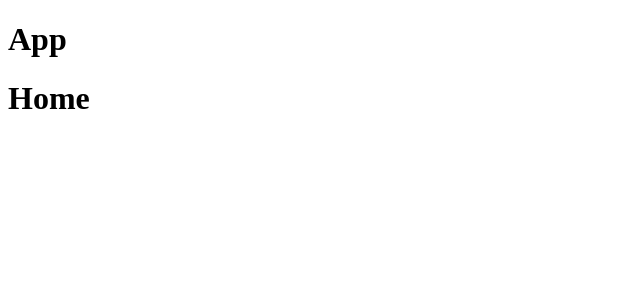
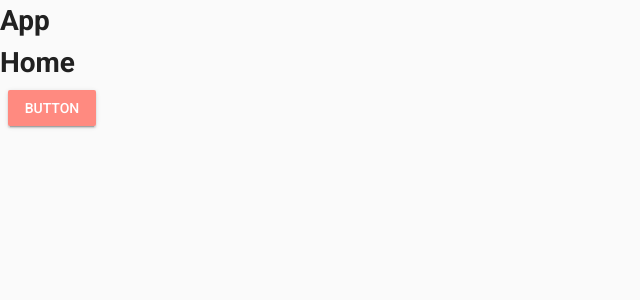
Before and after one commit to crea00/fullstack-vue-graphql, a Vue app in the folder client/: page / in a window 1280 px wide. Shown: the top 300 px of the page, without its empty margins (0-640 px from the left). Built offline with nearby package versions, Linux system fonts and the light colour scheme; a small style sheet from the web is missing.

Commit message:
Install Vuetify Plugin and Generating a Theme

```diff
--- a/client/babel.config.js
+++ b/client/babel.config.js
@@ -1,5 +1,10 @@
 module.exports = {
-  presets: [
-    '@vue/app'
+  "presets": [
+    [
+      "@vue/app",
+      {
+        "useBuiltIns": "entry"
+      }
+    ]
   ]
 }
--- a/client/public/index.html
+++ b/client/public/index.html
@@ -6,6 +6,8 @@
     <meta name="viewport" content="width=device-width,initial-scale=1.0">
     <link rel="icon" href="<%= BASE_URL %>favicon.ico">
     <title>client</title>
+    <link rel="stylesheet" href="https://fonts.googleapis.com/css?family=Roboto:100,300,400,500,700,900">
+    <link rel="stylesheet" href="https://fonts.googleapis.com/css?family=Material+Icons">
   </head>
   <body>
     <noscript>
--- a/client/src/App.vue
+++ b/client/src/App.vue
@@ -1,6 +1,6 @@
 <template>
-  <div>
+  <v-app>
     <h1>App</h1>
     <router-view/>
-  </div>
+  </v-app>
 </template>
--- a/client/src/components/Home.vue
+++ b/client/src/components/Home.vue
@@ -1,6 +1,7 @@
 <template>
   <div>
     <h1>Home</h1>
+    <v-btn color="error">Button</v-btn>
   </div>
 </template>
 
--- a/client/src/main.js
+++ b/client/src/main.js
@@ -1,7 +1,11 @@
+import '@babel/polyfill'
 import Vue from 'vue'
+import './plugins/vuetify'
 import App from './App.vue'
 import router from './router'
 import store from './store'
+import 'roboto-fontface/css/roboto/roboto-fontface.css'
+import 'material-design-icons-iconfont/dist/material-design-icons.css'
 
 Vue.config.productionTip = false
 
--- /dev/null
+++ b/client/src/plugins/vuetify.js
@@ -0,0 +1,16 @@
+import Vue from 'vue'
+import Vuetify from 'vuetify'
+import 'vuetify/dist/vuetify.min.css'
+import colors from 'vuetify/es5/util/colors'
+
+Vue.use(Vuetify, {
+  theme: {
+    primary: colors.teal.lighten1,
+    secondary: colors.teal.lighten3,
+    accent: colors.red.lighten1,
+    error: colors.red.accent1,
+    warning: colors.amber.base,
+    info: colors.blue.accent3,
+    success: colors.green.darken4
+  }
+})
```
Also changed, not shown: client/package.json (+10 -2 lines), client/src/views/Home.vue (added, +13 -0 lines), 1 other file (tests, documents, lock files or other folders).
